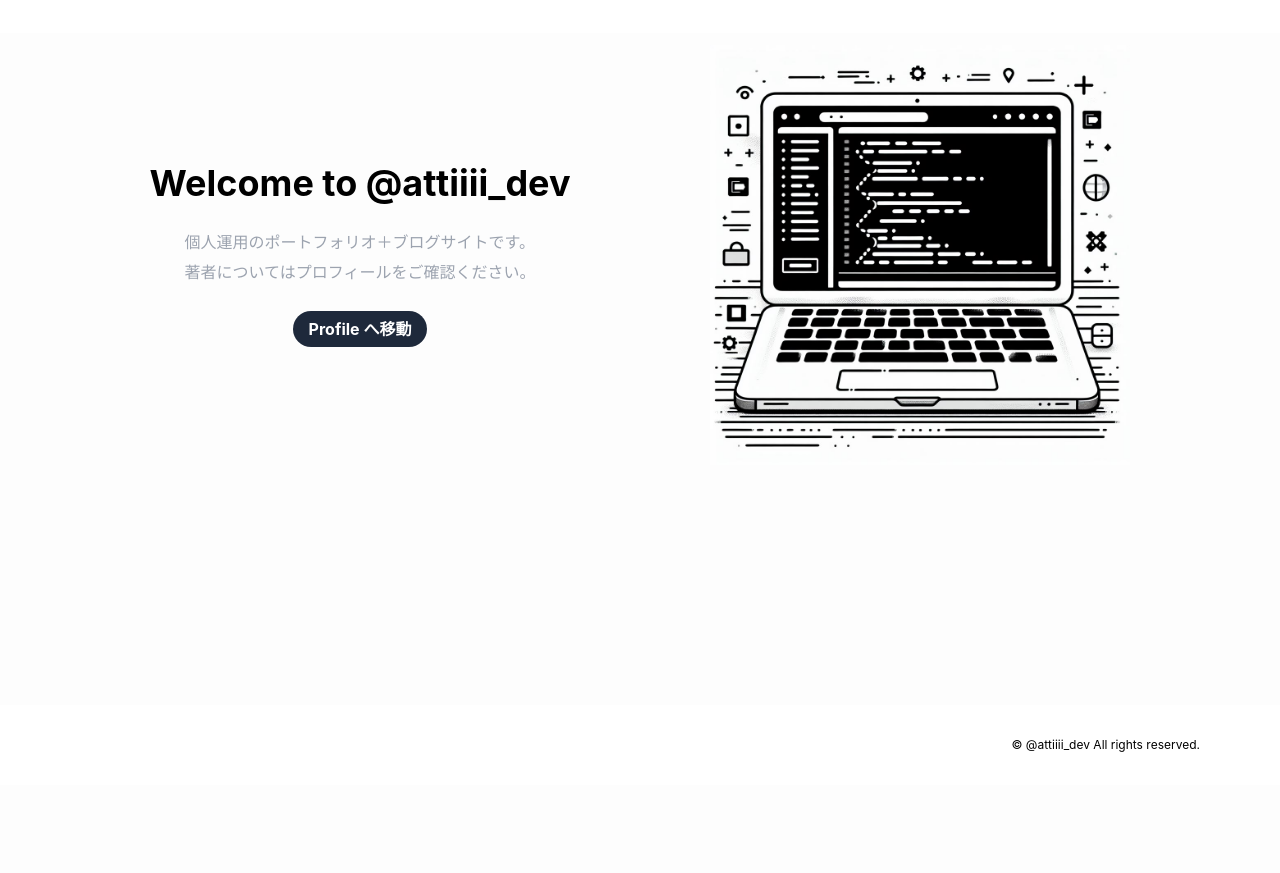
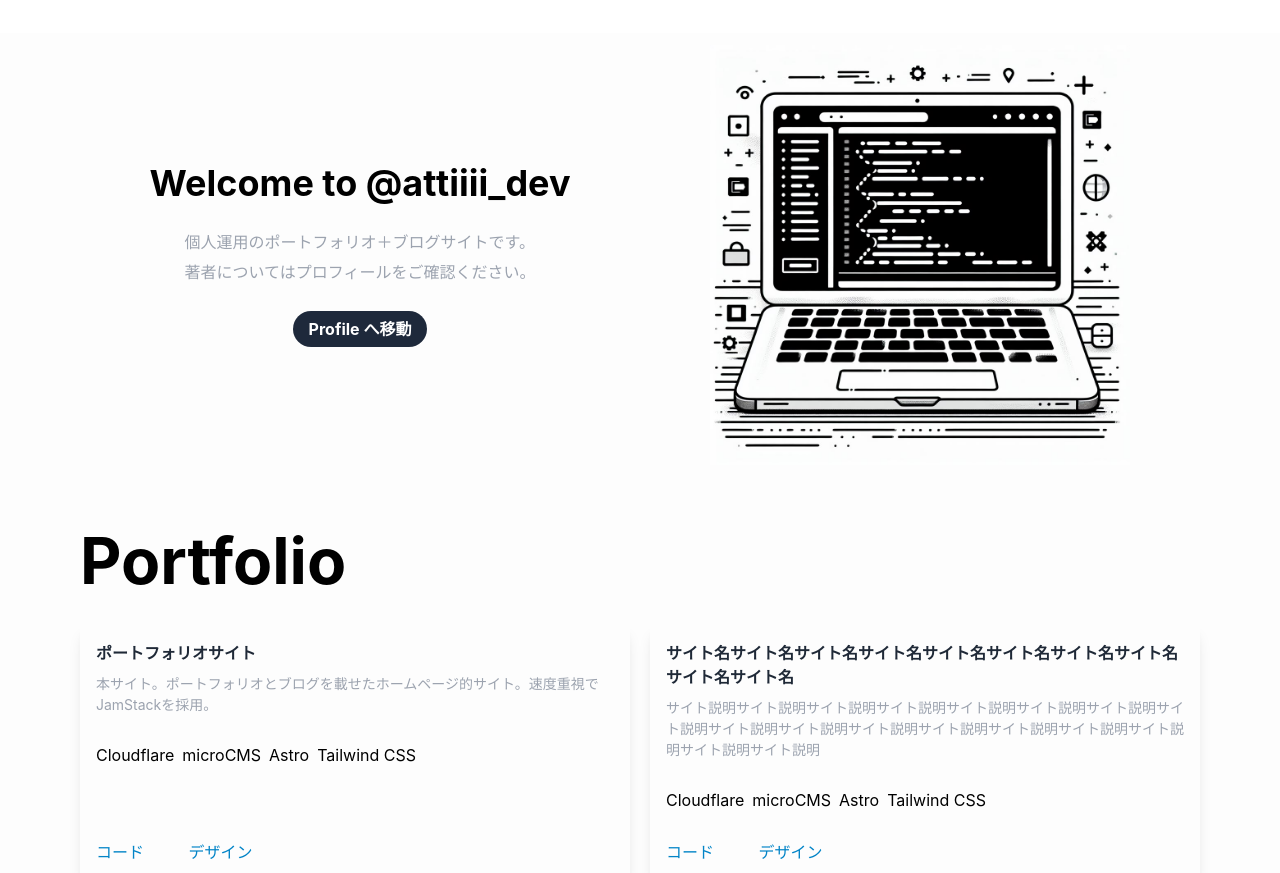
Before and after one commit to attiiii/-attiiii_dev, an Astro site: page / in a window 1280 px wide. Shown: the part 79-952 px from the top of the page. Before the commit the page ends 864 px from the top, so only its background shows below. Built offline with nearby package versions, Linux system fonts and the light colour scheme; Astro itself is replaced by a stand-in of ours.

Commit message:
トップページにポートフォリオセクションを追加

```diff
--- /dev/null
+++ b/src/components/card/PortfolioCard.astro
@@ -0,0 +1,65 @@
+---
+import type { Portfolio } from "@/types";
+
+interface Props {
+  portfolio: Portfolio;
+}
+
+const { title, description, url, skills, links } = Astro.props.portfolio;
+
+const hasLinks = Object.keys(links || {}).length > 0;
+---
+
+<div class="card overflow-hidden rounded shadow-lg">
+  <a href={url} target="_blank" class="card-link p-4">
+    <h3 class="mb-2 font-bold text-gray-800">{title}</h3>
+    <p class="text-sm leading-[1.5] text-gray-400">{description}</p>
+    <div class={hasLinks ? "my-7" : "mt-7"}>
+      {skills.map((skill) => <span class="mr-2">{skill}</span>)}
+    </div>
+  </a>
+  {
+    hasLinks && (
+      <div class="nested-links px-4 text-sky-600 [&>*]:mr-10">
+        {links?.code && (
+          <a href={links.code} target="_blank" class="hover:text-sky-900">
+            コード
+          </a>
+        )}
+        {links?.design && (
+          <a href={links.design} target="_blank" class="hover:text-sky-900">
+            デザイン
+          </a>
+        )}
+      </div>
+    )
+  }
+</div>
+
+<style>
+  /*
+    入れ子のリンク実装
+    @see https://zenn.dev/ixkaito/articles/nested-links-using-subgrid
+   */
+  .card {
+    display: grid;
+    grid-template-rows: auto auto 1fr auto;
+  }
+
+  .card-link {
+    grid-row: 1 / 6;
+    grid-column: 1;
+    display: grid;
+    grid-template-rows: subgrid;
+  }
+
+  .nested-links {
+    grid-row: 4 / 5;
+    grid-column: 1;
+    pointer-events: none;
+
+    a {
+      pointer-events: auto;
+    }
+  }
+</style>
--- /dev/null
+++ b/src/constants.ts
@@ -0,0 +1,36 @@
+import type { Portfolio } from "@/types";
+
+export const PORTFOLIOS: Portfolio[] = [
+  {
+    title: "ポートフォリオサイト",
+    description:
+      "本サイト。ポートフォリオとブログを載せたホームページ的サイト。速度重視でJamStackを採用。",
+    url: "/",
+    skills: ["Cloudflare", "microCMS", "Astro", "Tailwind CSS"],
+    links: {
+      code: "https://github.com/attiiii/attiiii_dev",
+      design:
+        "https://www.figma.com/file/fe4EbdyGE5N9ZREblkKqom/%40attiiii_dev?type=design&node-id=0%3A1&mode=design&t=weaXH6ZPzUgdliWp-1",
+    },
+  },
+  {
+    title:
+      "サイト名サイト名サイト名サイト名サイト名サイト名サイト名サイト名サイト名サイト名",
+    description:
+      "サイト説明サイト説明サイト説明サイト説明サイト説明サイト説明サイト説明サイト説明サイト説明サイト説明サイト説明サイト説明サイト説明サイト説明サイト説明サイト説明サイト説明",
+    url: "#",
+    skills: ["Cloudflare", "microCMS", "Astro", "Tailwind CSS"],
+    links: {
+      code: "#",
+      design: "#",
+    },
+  },
+  {
+    title:
+      "サイト名サイト名サイト名サイト名サイト名サイト名サイト名サイト名サイト名サイト名",
+    description:
+      "サイト説明サイト説明サイト説明サイト説明サイト説明サイト説明サイト説明サイト説明サイト説明サイト説明サイト説明サイト説明サイト説明サイト説明サイト説明サイト説明サイト説明",
+    url: "#",
+    skills: ["Cloudflare", "microCMS", "Astro", "Tailwind CSS"],
+  },
+];
--- /dev/null
+++ b/src/layouts/SectionLayout.astro
@@ -0,0 +1,12 @@
+---
+interface Props {
+  title: string;
+}
+
+const { title } = Astro.props;
+---
+
+<section class="[&>*:not(:last-child)]:mb-4">
+  <h2 class="text-[4rem] font-bold">{title}</h2>
+  <slot />
+</section>
--- a/src/pages/index.astro
+++ b/src/pages/index.astro
@@ -1,9 +1,14 @@
 ---
+import PortfolioCard from "@components/card/PortfolioCard.astro";
 import Layout from "@layouts/Layout.astro";
+import SectionLayout from "@layouts/SectionLayout.astro";
+import { PORTFOLIOS } from "@/constants";
 ---
 
 <Layout title="@attiiii_dev">
-  <main class="mx-auto mb-[15rem] mt-3 max-w-[1440px] px-20">
+  <main
+    class="mx-auto mb-[15rem] mt-3 max-w-[1440px] px-20 [&>*:not(:last-child)]:mb-12"
+  >
     <section class="flex">
       <div class="flex flex-1 flex-col items-center justify-center">
         <h1 class="text-center text-4xl font-bold">Welcome to @attiiii_dev</h1>
@@ -25,5 +30,10 @@ import Layout from "@layouts/Layout.astro";
         </div>
       </div>
     </section>
+    <SectionLayout title="Portfolio">
+      <div class="grid grid-cols-2 gap-5">
+        {PORTFOLIOS.map((portfolio) => <PortfolioCard portfolio={portfolio} />)}
+      </div>
+    </SectionLayout>
   </main>
 </Layout>
--- /dev/null
+++ b/src/types.ts
@@ -0,0 +1,10 @@
+export type Portfolio = {
+  title: string;
+  description: string;
+  url: string;
+  skills: string[];
+  links?: {
+    code?: string;
+    design?: string;
+  };
+};
--- a/tsconfig.json
+++ b/tsconfig.json
@@ -5,6 +5,7 @@
     "jsx": "react-jsx",
     "jsxImportSource": "react",
     "paths": {
+      "@/*": ["src/*"],
       "@components/*": ["src/components/*"],
       "@layouts/*": ["src/layouts/*"],
     }
```
